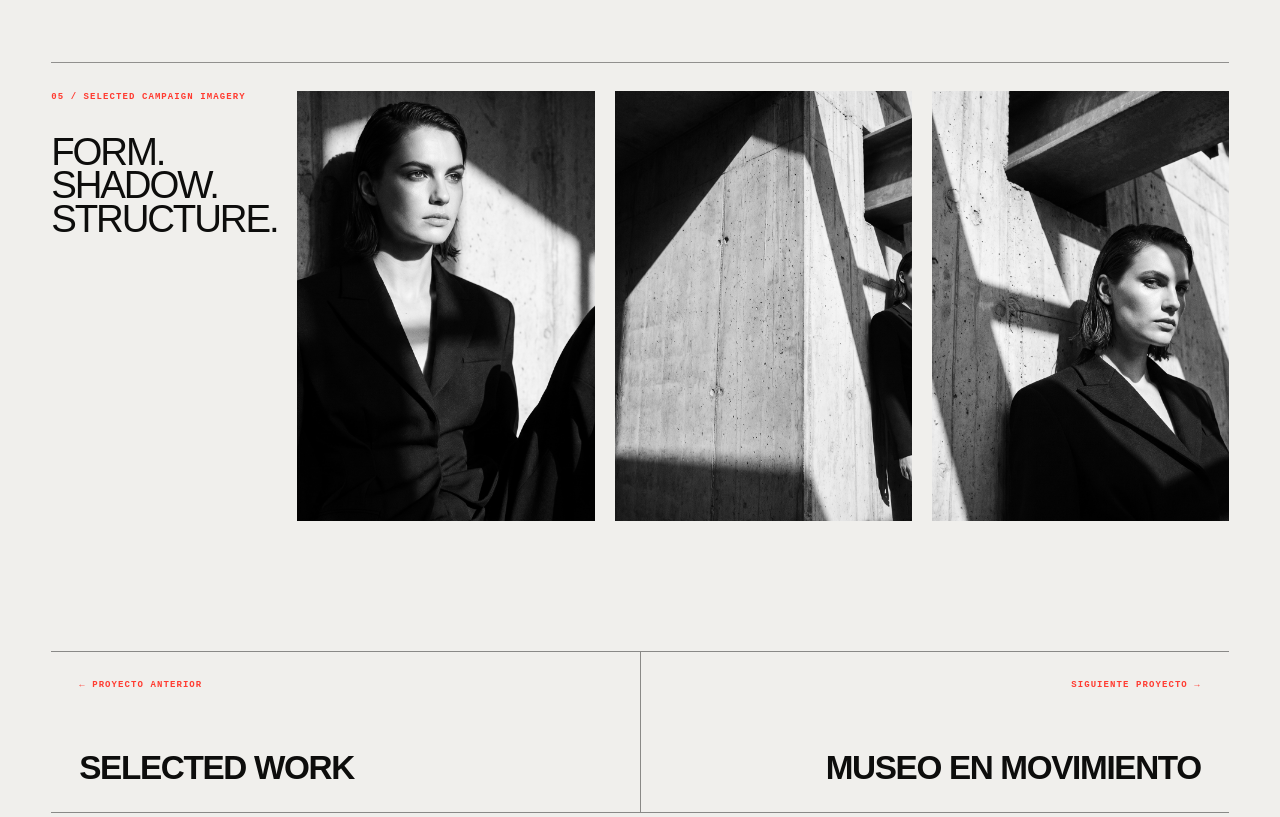
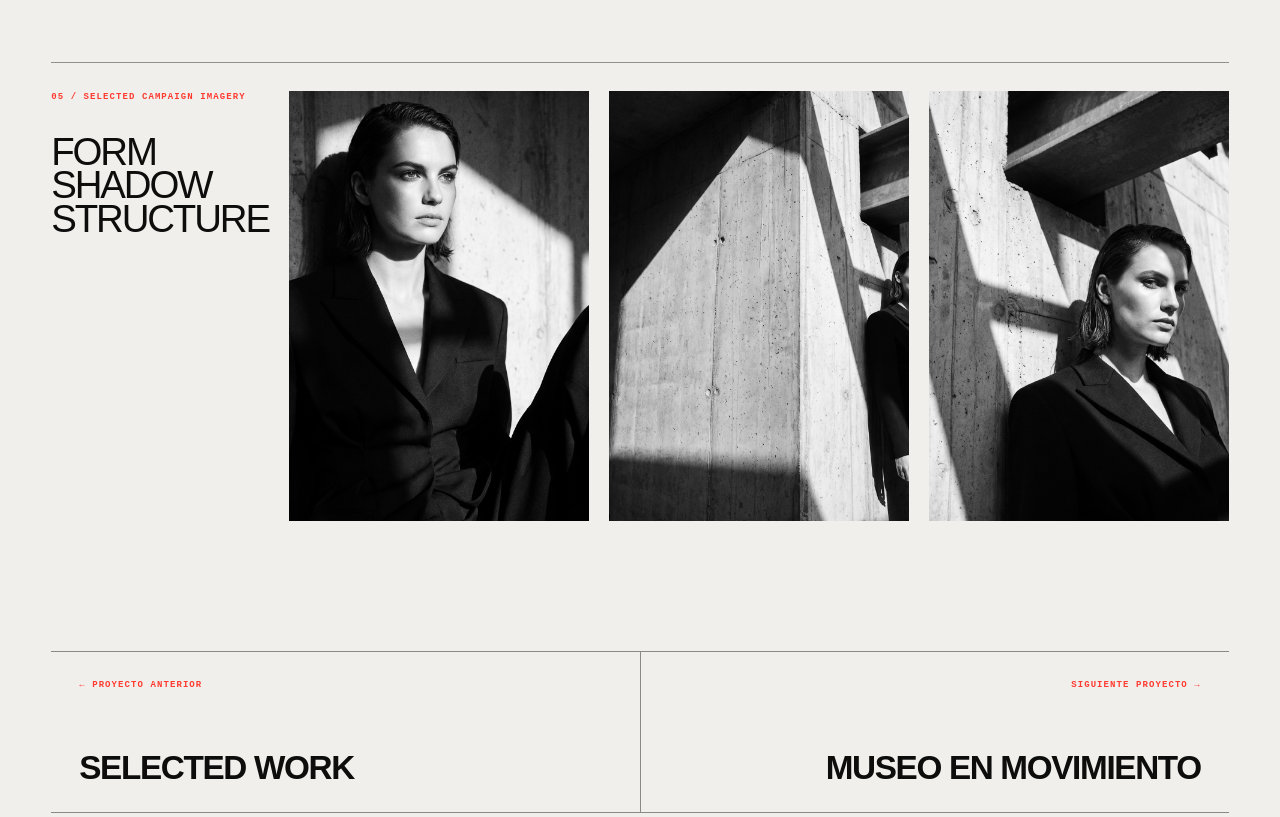
Before and after one commit to andersonjulca77150-art/anderson-julca-portfolio, a Next.js app: page / in a window 1280 px wide. Shown: the part 9460-10277 px from the top of the page. Built offline with nearby package versions, Linux system fonts and the light colour scheme.

Commit message:
Remove punctuation from Nocturne imagery heading

```diff
--- a/app/page.tsx
+++ b/app/page.tsx
@@ -302,7 +302,7 @@ export default function Home() {
         <div className="nocturne-imagery reveal">
           <div className="nocturne-imagery-heading">
             <p>05 / SELECTED CAMPAIGN IMAGERY</p>
-            <h3>FORM.<br />SHADOW.<br />STRUCTURE.</h3>
+            <h3>FORM<br />SHADOW<br />STRUCTURE</h3>
           </div>
           <figure>
             <img src="work/nocturne-image-01.jpg" alt="Retrato editorial monocromático de la campaña NOCTURNE" />
```
